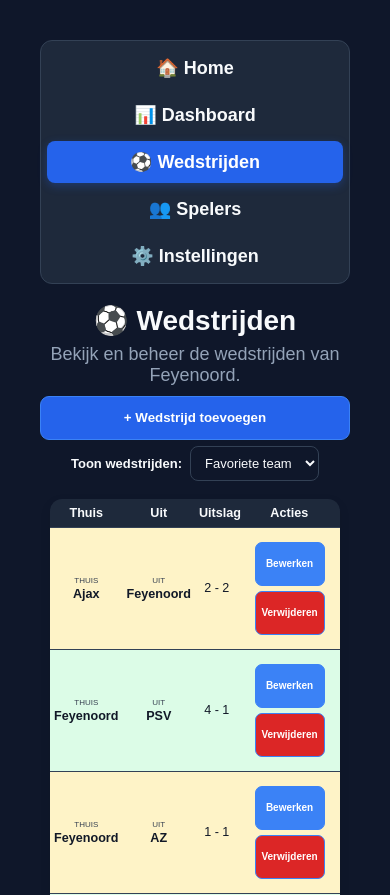
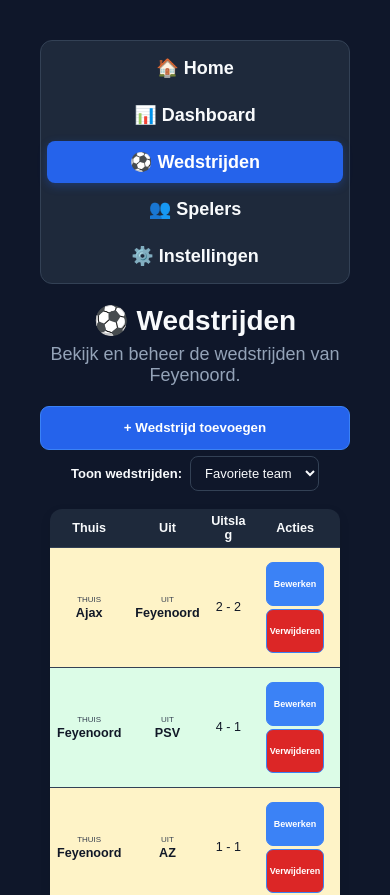
Before and after one commit to Ryan050409/simpel-design, a React (Vite) app: page /wedstrijden in a window 390 px wide. Shown: the top 895 px of the page. Built offline with nearby package versions, Linux system fonts and the light colour scheme.

Commit message:
wedstrijdtabel op mobiel gefixt en wedstrijd toevoegen gefixt

```diff
--- a/src/App.css
+++ b/src/App.css
@@ -2558,10 +2558,8 @@ textarea::placeholder {
   }
 }
 
-/* Wedstrijdtabel op kleinere schermen */
-
 @media (max-width: 700px) {
-  .matches-table {
+    .matches-table {
     width: 100%;
     table-layout: fixed;
   }
@@ -2582,14 +2580,46 @@ textarea::placeholder {
     padding: 5px 6px;
     font-size: 0.65rem;
   }
-
-  .matches-page-header {
-    flex-direction: column;
-    align-items: stretch;
-    gap: 10px;
-  }
-
-  .matches-page-header button {
+}
+
+@media (max-width: 400px) {
+  .matches-table {
     width: 100%;
-  }
-}
+    font-size: 10px;
+  }
+
+  .matches-table th,
+  .matches-table td {
+    padding: 5px 2px;
+    overflow-wrap: anywhere;
+  }
+
+  .matches-table th:nth-child(2),
+  .matches-table td:nth-child(2),
+  .matches-table th:nth-child(3),
+  .matches-table td:nth-child(3) {
+    width: 27%;
+  }
+
+  .matches-table th:nth-child(4),
+  .matches-table td:nth-child(4) {
+    width: 15%;
+  }
+
+  .matches-table th:nth-child(6),
+  .matches-table td:nth-child(6) {
+    width: 31%;
+  }
+
+  .matches-table .match-actions {
+    gap: 3px;
+  }
+
+  .matches-table .match-actions button {
+    min-width: 0;
+    padding: 5px 2px;
+    font-size: 9px;
+    white-space: normal;
+    overflow-wrap: anywhere;
+  }
+}
--- a/src/MatchForm.tsx
+++ b/src/MatchForm.tsx
@@ -115,7 +115,7 @@ function MatchForm({
             <label htmlFor="match-away">Uitteam</label>
             <select
               id="match-away"
-              value={home}
+              value={away}
               onChange={(e) => setAway(e.target.value)}
             >
               <option value="">Kies uitteam</option>
```
